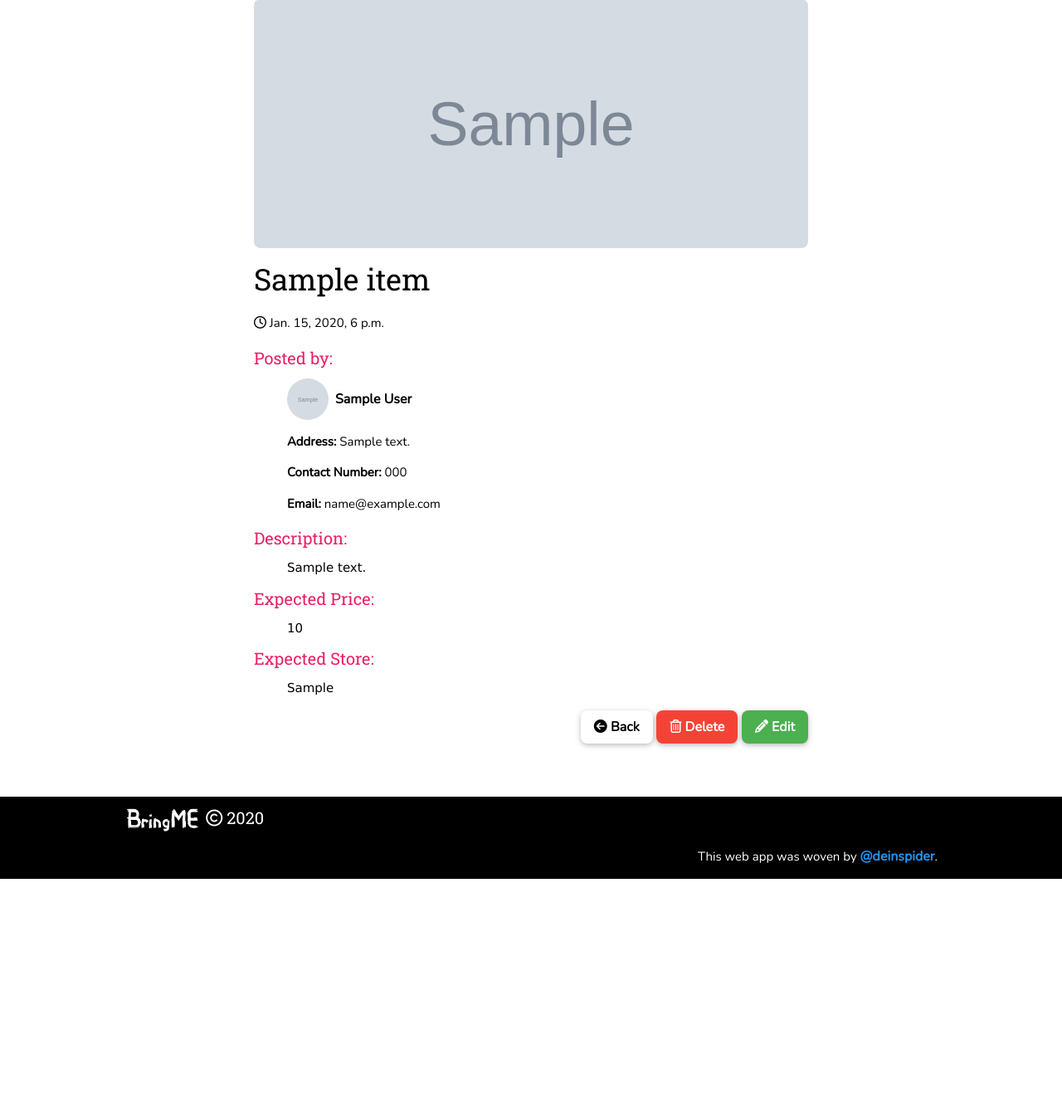
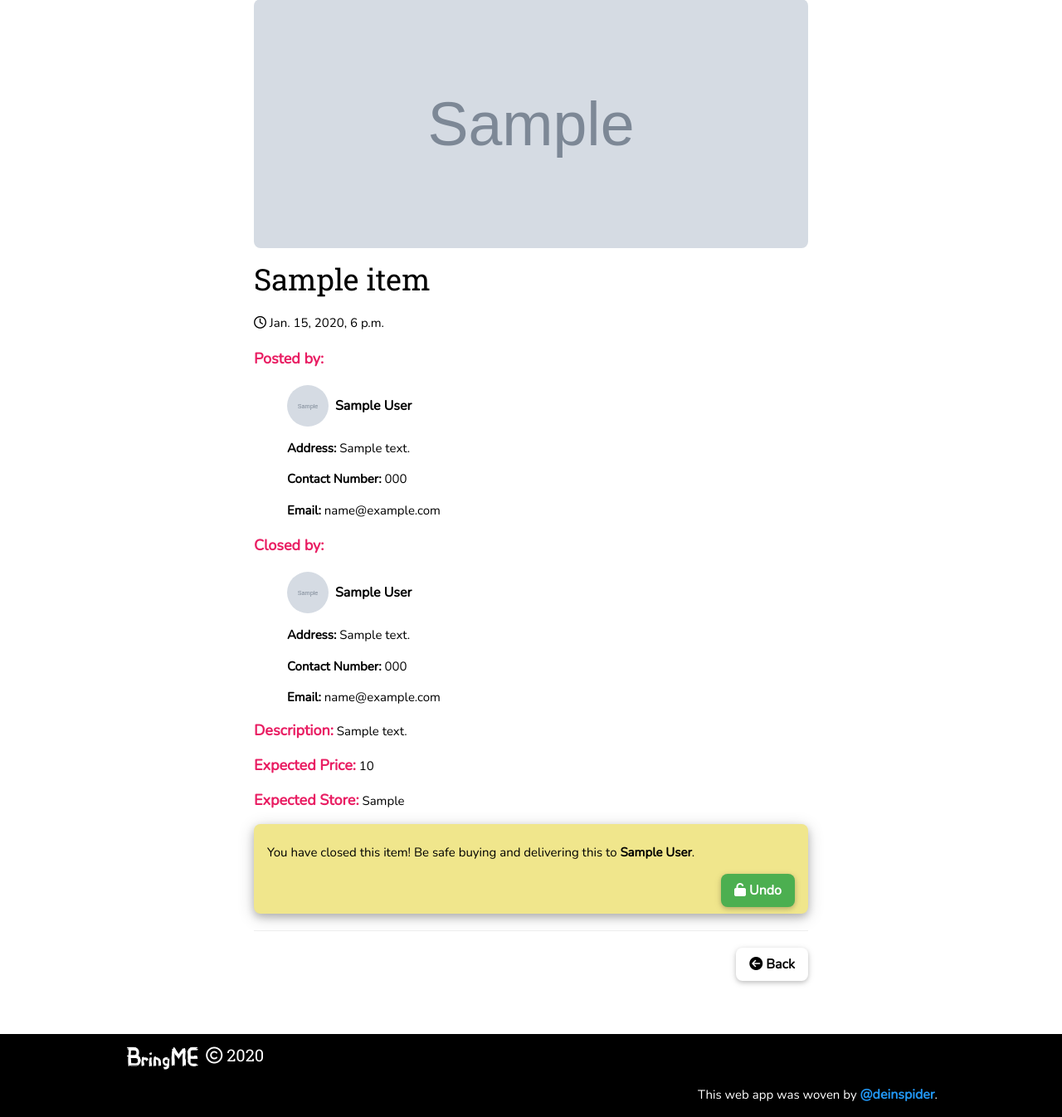
Before and after one commit to denniel-sadian/bringme, a Django app: page /items/1/ in a window 1280 px wide. Shown: the part 135-1481 px from the top of the page at 83% size. Before the commit the page ends 1194 px from the top, so only its background shows below. Run offline with Django 3.2, Linux system fonts and the light colour scheme; a user stored in the database is signed in; tables that the repository leaves empty hold one stand-in row (values such as "Sample post"); grey boxes marked "Sample" are stand-in pictures; some libraries are stand-ins or nearby versions.

Commit message:
Update this template

```diff
--- a/items/templates/items/item_detail.html
+++ b/items/templates/items/item_detail.html
@@ -40,7 +40,7 @@
         <p><i class="far fa-clock"></i> {{ item.date }}</p>
         <dl>
             <dt>
-                <h4 class="w3-text-pink">Posted by:</h4>
+                <p class="w3-text-pink w3-large"><b>Posted by:</b></p>
             </dt>
             <dd>
                 <div class="profile">
@@ -55,29 +55,61 @@
                     </div>
                 </div>
             </dd>
+        </dl>
+        {% if item.closed %}
+        <dl>
             <dt>
-                <h4 class="w3-text-pink">Description:</h4>
+                <p class="w3-text-pink w3-large"><b>Closed by:</b></p>
             </dt>
-            <dd>{{ item.description }}</dd>
-            <dt>
-                <h4 class="w3-text-pink">Expected Price:</h4>
-            </dt>
-            <dd>{{ item.expected_price }}</dd>
-            <dt>
-                <h4 class="w3-text-pink">Expected Store:</h4>
-            </dt>
-            <dd>{{ item.expected_store }}</dd>
+            <dd>
+                <div class="profile">
+                    <div class="photo">
+                        <img src="{{ item.closed_by.photo.url }}">
+                        <p>{{ item.closed_by.name }}</p>
+                    </div>
+                    <div>
+                        <p><b>Address:</b> {{ item.closed_by.address }}</p>
+                        <p><b>Contact Number:</b> {{ item.closed_by.contact_number }}</p>
+                        <p><b>Email:</b> {{ item.closed_by.email }}</p>
+                    </div>
+                </div>
+            </dd>
         </dl>
+        {% endif %}
+        <p><b class="w3-text-pink w3-large">Description:</b> {{ item.description }}</p>
+        <p><b class="w3-text-pink w3-large">Expected Price:</b> {{ item.expected_price }}</p>
+        <p><b class="w3-text-pink w3-large">Expected Store:</b> {{ item.expected_store }}</p>
+        <div class="w3-card-4 w3-khaki w3-round-large w3-padding">
+            {% if item.closed %}
+            <p>You have closed this item! Be safe buying and delivering this to <b>{{ item.user.name }}</b>.</p>
+            {% else %}
+            <p>Do you know this item, and you know where to buy it, and the store is near you? Do you want to deliver
+                this? Close it now!</p>
+            {% endif %}
+            <div class="w3-right-align">
+                <a href="{% url 'items:item-close-toggle' pk=item.pk %}"
+                    class="w3-button w3-card w3-green w3-round-large">
+                    {% if item.closed %}
+                    <i class="fas fa-unlock"></i> Undo
+                    {% else %}
+                    <i class="fas fa-lock"></i> Secure Item
+                    {% endif %}
+                </a>
+            </div>
+        </div>
+        <hr>
         <div class="w3-right-align">
             <a href="{% url 'items:items-list' %}" class="w3-button w3-card w3-round-large">
                 <i class="fas fa-arrow-circle-left"></i> Back
             </a>
+            {% if user == item.user and item.closed == False %}
             <a href="{% url 'items:item-delete' pk=item.pk %}" class="w3-button w3-card w3-red w3-round-large">
                 <i class="far fa-trash-alt"></i> Delete
             </a>
             <a href="{% url 'items:item-update' pk=item.pk %}" class="w3-button w3-card w3-green w3-round-large">
                 <i class="fas fa-pencil-alt"></i> Edit
             </a>
+            {% endif %}
         </div>
     </div>
 </article>
```
